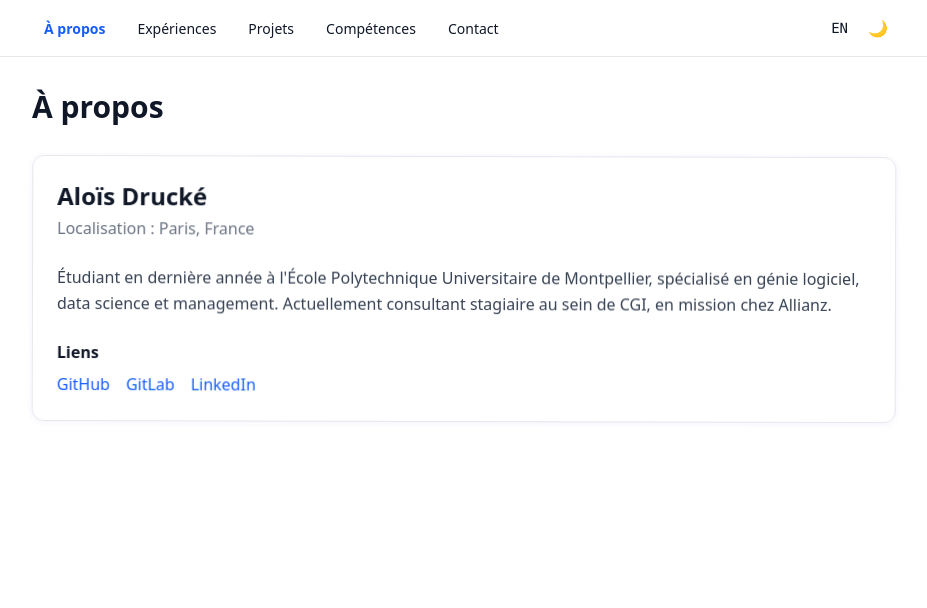
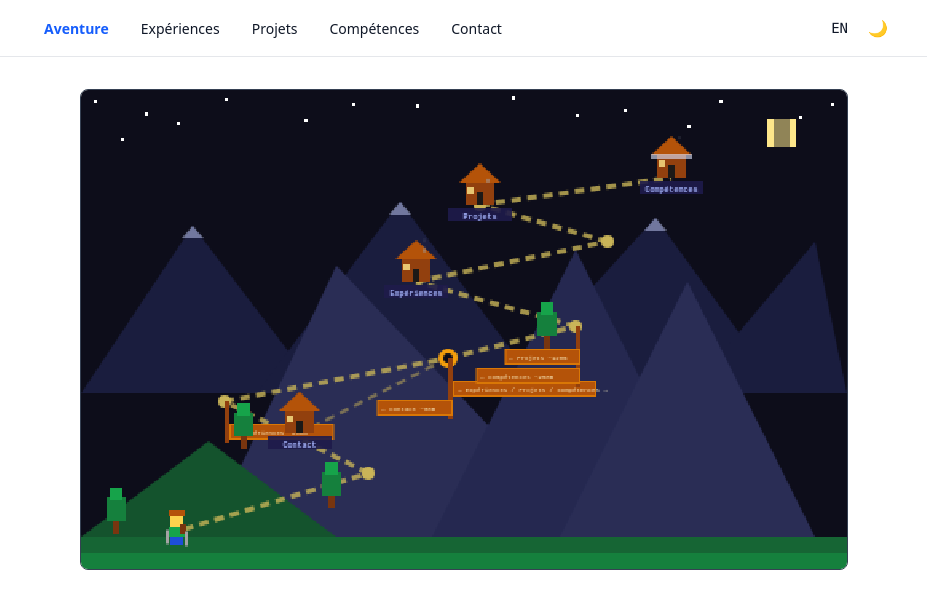
Before and after one commit to AloisDrck/angular-sandbox-v1, an Angular app: page / in a window 1280 px wide. Before the commit this address led to /about. Shown: the top 608 px of the page, without its empty margins (176-1103 px from the left). Built offline with nearby package versions, Linux system fonts and the light colour scheme; data requests are answered from the project's data file.

Commit message:
feat: wire adventure mode as home page, replace About nav link

```diff
--- a/public/assets/i18n/en.json
+++ b/public/assets/i18n/en.json
@@ -1,5 +1,5 @@
 {
-  "nav.about": "About",
+  "nav.adventure": "Adventure",
   "nav.experience": "Experience",
   "nav.projects": "Projects",
   "nav.skills": "Skills",
--- a/public/assets/i18n/fr.json
+++ b/public/assets/i18n/fr.json
@@ -1,5 +1,5 @@
 {
-  "nav.about": "À propos",
+  "nav.adventure": "Aventure",
   "nav.experience": "Expériences",
   "nav.projects": "Projets",
   "nav.skills": "Compétences",
--- a/src/app/app.html
+++ b/src/app/app.html
@@ -5,10 +5,11 @@
     <ul class="flex gap-2">
       <li>
         <a
-          routerLink="/about"
+          routerLink="/"
           routerLinkActive="font-semibold text-blue-600 dark:text-sky-400"
+          [routerLinkActiveOptions]="{ exact: true }"
           class="px-3 py-2 rounded hover:bg-gray-100 dark:hover:bg-gray-800 text-sm dark:text-gray-200"
-          >{{ i18n.t('nav.about') }}</a
+          >{{ i18n.t('nav.adventure') }}</a
         >
       </li>
       <li>
--- a/src/app/app.routes.ts
+++ b/src/app/app.routes.ts
@@ -3,10 +3,14 @@ import { projectResolver } from './features/projects/project.resolver';
 import { canDeactivateContact } from './features/contact/can-deactivate.guard';
 
 export const routes: Routes = [
-  { path: '', redirectTo: 'about', pathMatch: 'full' },
+  {
+    path: '',
+    loadComponent: () => import('./features/adventure/adventure').then((m) => m.AdventureComponent),
+  },
   {
     path: 'about',
-    loadComponent: () => import('./features/about/about').then((m) => m.AboutComponent),
+    redirectTo: '',
+    pathMatch: 'full',
   },
   {
     path: 'experience',
```
